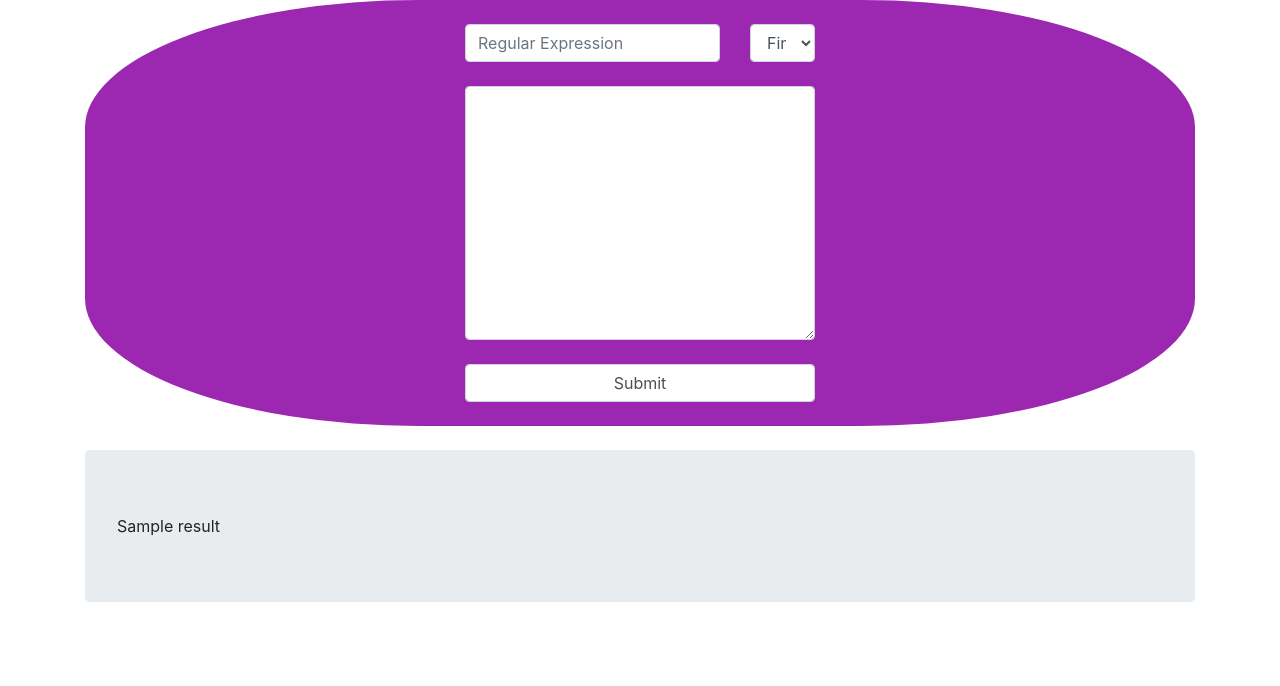
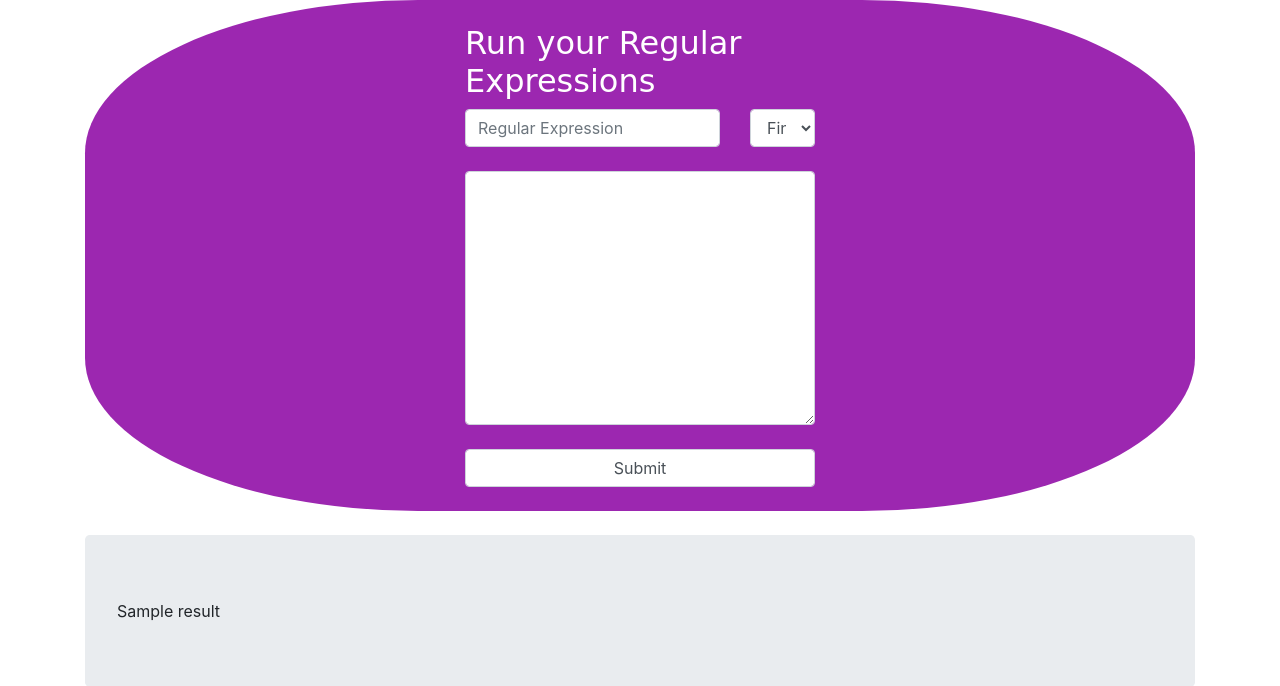
Before and after one commit to Kas-S/regular_expressions, a Django app: template main/templates/main/index.html in a window 1280 px wide. Shown: the top 686 px of the page. Run offline with Django 3.2, Linux system fonts and the light colour scheme; the template is opened without the code that fills it: most values are stand-ins (such as "Sample title", 1, 10 or a date in 2020); parts of the project's set-up code (start-up, migrations or seed data) failed here and were passed over.

Commit message:
Update index.html

```diff
--- a/main/templates/main/index.html
+++ b/main/templates/main/index.html
@@ -22,6 +22,7 @@
             <div class="row">
                 <div class="col-md-4"></div>
                 <div class="col-md-4">
+                    <h2 style="color: white; font-family: 'Comic Sans MS';">Run your Regular Expressions</h2>
                     <div class="row">
                       <div class="col-9">
                         <input type="text" name="expression" placeholder="Regular Expression" class="form-control">
```
